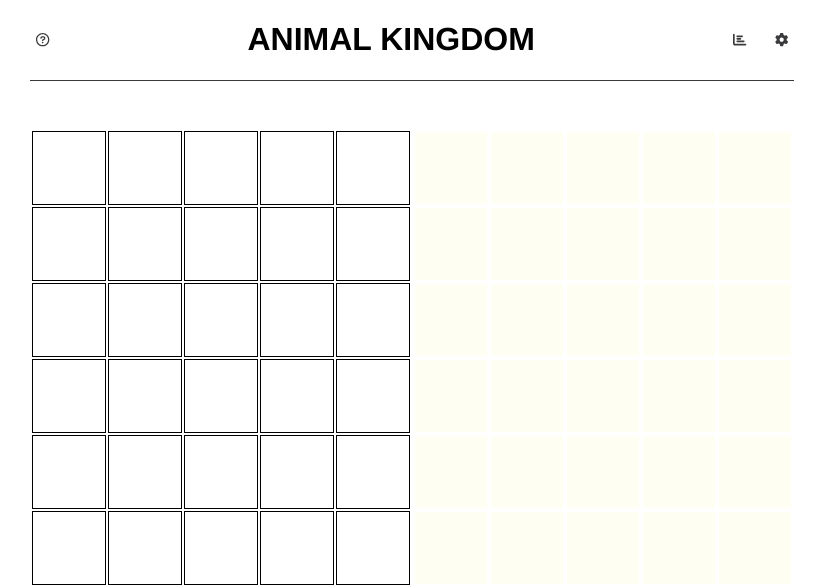
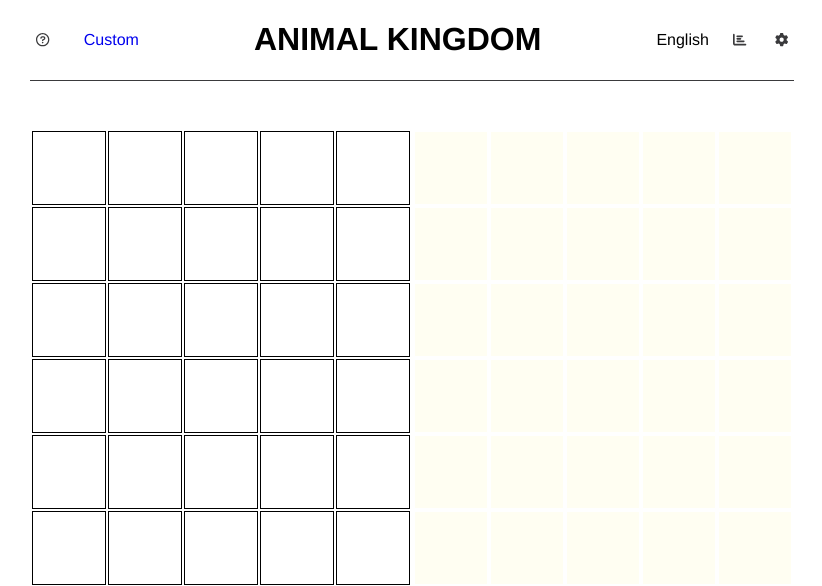
Before and after one commit to sjasthi/animals_python, a Flask app: page / in a window 1280 px wide. Shown: the top 586 px of the page, without its empty margins (228-1050 px from the left). Run offline with Flask 2, Linux system fonts and the light colour scheme.

Commit message:
Add files via upload

```diff
--- a/templates/game.html
+++ b/templates/game.html
@@ -248,17 +248,41 @@
     margin-bottom: 8px;
     height: 40px;
 }
-
+.float_left {
+    float:left;
+}
+#lang_label {
+    margin-right:18px;
+}
+#icon_box{
+    padding-top:16px;
+}
+a:link {
+   text-decoration: none;
+}
+#custom_link{
+    margin-left: 24px;
+}
 </style>
 </head>
 <body>
     <div id="container">
         <div id="game">
             <header>
+                  <div class="float_left">
                   <button id="btn" onclick="helpFunction()"><i class="far fa-question-circle" id="help"></i></button>
+                  <a href="/myword" id="custom_link">Custom</a>
+                  </div>
                   <h1 class="title">ANIMAL KINGDOM</h1>
-                  <div><button id="btn" onclick="statsFunction()"><i class="fas fa-chart-bar" id="stats"></i></button>
-                      <button id="btn" onclick="settingsFunction()"><i class="fa-solid fa-gear" id="settings"></i></div></button>
+                  <div>
+                      <div class="float_left" id="lang_label">
+                        <p>{{ language }}</p>
+                      </div>
+                      <div class="float_left" id="icon_box">
+                          <button id="btn" onclick="statsFunction()"><i class="fas fa-chart-bar" id="stats"></i></button>
+                          <button id="btn" onclick="settingsFunction()"><i class="fa-solid fa-gear" id="settings"></i></button>
+                      </div>
+                  </div>
             </header>
             <div id = "board-container">
                 <div id = "board_div">
@@ -328,9 +352,12 @@
             </div>
             <div id="message_div">
                 <p>{{ message }}</p>
-                {% if status == False %}
+                {% if status == False and custom_check == False %}
                 <p>Would you like to play again?</p>
                 <form method="POST">
+                    <input type="hidden" id="curr_lang" name="lang_toggle" value={{ language }}>
+                    <input type="hidden" id="curr_wlength" name="c_length" value={{ word_length }}>
+                    <input type="hidden" id="curr_numtries" name="c_numattempts" value={{ num_tries }}>
                     <input type="submit" value="yes" name="guess" />
                 </form>
                 {% endif %}
@@ -394,7 +421,7 @@
                 <!-- Modal content -->
                 <div class="modal-content">
                   <span class="close" id="close-settings">&times;</span>
-
+                    {% if custom_check == False %}
                   <h2>SETTINGS</h2>
                   <form method="POST">
                     <!--<div class="toggle_div">
@@ -412,7 +439,7 @@
                     </div>-->
                        <label for="chooselang"><strong>Language</strong>: <span id=""></span></label>
                        <select id="chooselang" name="lang_toggle">
-                          <option value="{{ language }}">{{ language }}</option>
+                          <option value= {{ language }} >{{ language }}</option>
                           <option value = "English" >English</option>
                           <option value = "Telugu">Telugu</option>
                        </select>
@@ -452,6 +479,9 @@
                   </h3>-->
                   <button type="submit" id="submit_button" name="guess" value="yes">Submit Changes</button>
                   </form>
+                    {% else %}
+                    <h2> Sorry, settings cannot be changed in custom word mode. </h2>
+                    {% endif %}
                 </div>
             </div>
         </div>
```
Also changed, not shown: templates/myword.html (+44 -2 lines). Lines whose indentation alone changed are shown as unchanged.
